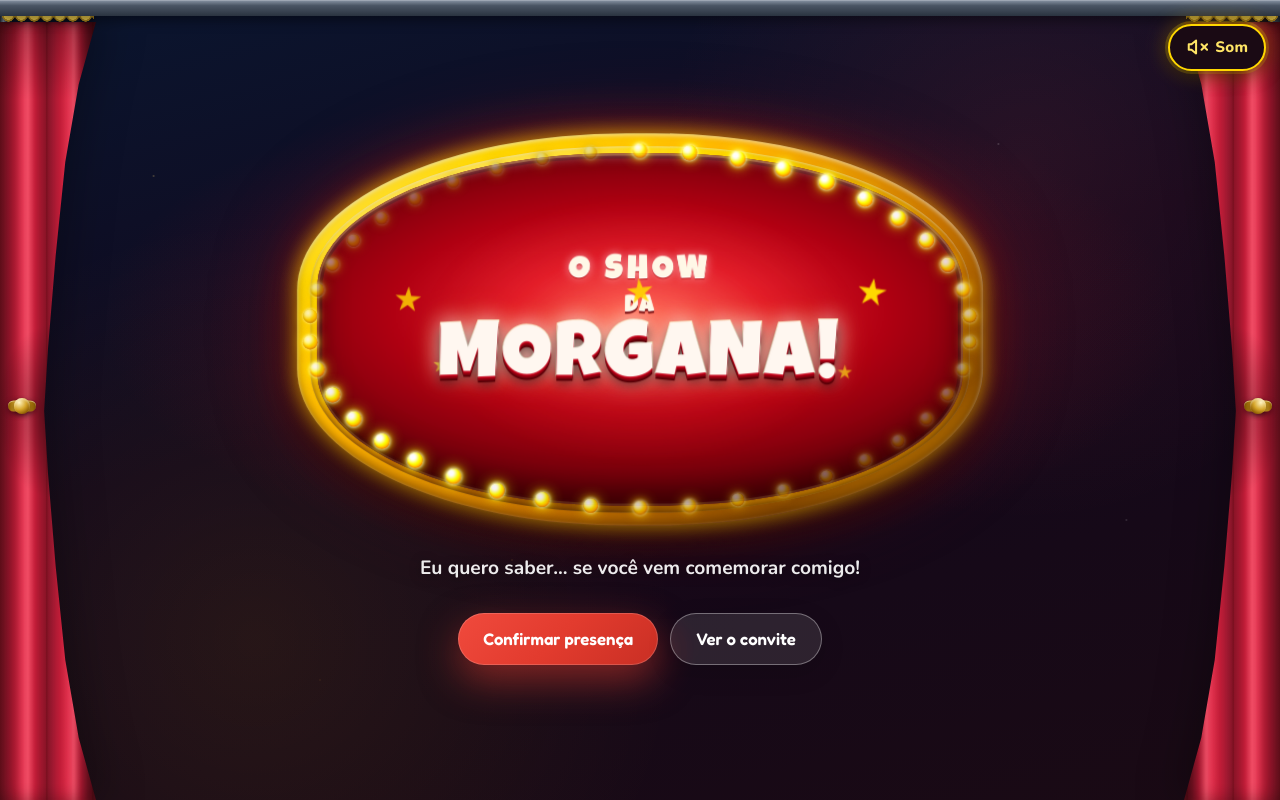
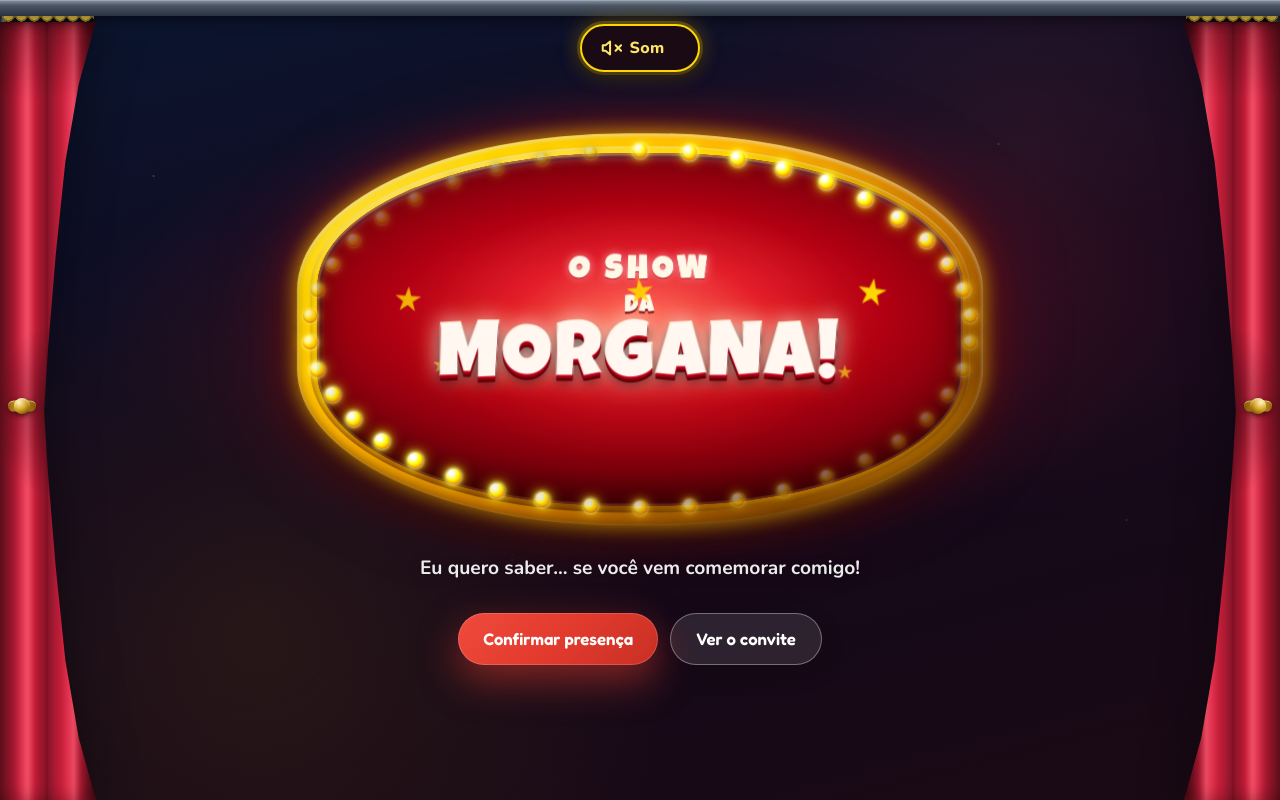
Before and after one commit to 0125mateus/show-da-morgana, a Flask app: page / in a window 1280 px wide. Run offline with Flask 3, Linux system fonts and the light colour scheme.

Commit message:
Show and enable the sound button when the curtains open.
Co-authored-by: Cursor <cursoragent@cursor.com>

```diff
--- a/components/show-sign/show-sign.css
+++ b/components/show-sign/show-sign.css
@@ -77,39 +77,74 @@
   border: 1px solid rgba(255, 255, 255, 0.35);
 }
 
-/* Botão mute / unmute — filho direto do body, acima das cortinas */
+/* Botão mute / unmute — acima das cortinas; no centro após a abertura */
 .audio-toggle {
   position: fixed;
   top: max(1.5rem, calc(env(safe-area-inset-top) + 1.25rem));
-  right: max(0.85rem, env(safe-area-inset-right));
+  left: 50%;
+  right: auto;
   z-index: 10050;
   display: inline-flex;
   align-items: center;
   gap: 0.45rem;
-  min-height: 44px;
-  padding: 0.65rem 1rem;
+  min-height: 48px;
+  min-width: 7.5rem;
+  padding: 0.7rem 1.15rem;
   border: 2px solid #ffd700;
   border-radius: 999px;
   background: #1a0a14;
   color: #ffe566;
   font-family: "Nunito", "Fredoka", sans-serif;
-  font-size: 0.95rem;
+  font-size: 1rem;
   font-weight: 800;
   line-height: 1;
   cursor: pointer;
   pointer-events: auto;
+  touch-action: manipulation;
   -webkit-tap-highlight-color: transparent;
   appearance: none;
   -webkit-appearance: none;
+  transform: translateX(-50%);
+  opacity: 0;
+  visibility: hidden;
   box-shadow:
     0 4px 18px rgba(0, 0, 0, 0.55),
     0 0 0 3px rgba(255, 215, 0, 0.25),
     0 0 22px rgba(255, 180, 0, 0.45);
-  transition: transform 0.2s ease, box-shadow 0.2s ease, background 0.2s ease;
+  transition:
+    opacity 0.35s ease,
+    visibility 0.35s ease,
+    transform 0.25s ease,
+    box-shadow 0.2s ease,
+    background 0.2s ease;
 }
 
-.audio-toggle:hover {
-  transform: translateY(-1px);
+/* Liberado quando as cortinas abrem — clicável no vão do palco */
+.audio-toggle.is-ready {
+  opacity: 1;
+  visibility: visible;
+  animation: audio-toggle-pulse 1.6s ease-in-out 2;
+}
+
+@keyframes audio-toggle-pulse {
+  0%,
+  100% {
+    box-shadow:
+      0 4px 18px rgba(0, 0, 0, 0.55),
+      0 0 0 3px rgba(255, 215, 0, 0.25),
+      0 0 22px rgba(255, 180, 0, 0.45);
+  }
+  50% {
+    box-shadow:
+      0 6px 22px rgba(0, 0, 0, 0.55),
+      0 0 0 5px rgba(255, 215, 0, 0.45),
+      0 0 32px rgba(255, 200, 0, 0.7);
+  }
+}
+
+.audio-toggle.is-ready:hover,
+.audio-toggle.is-ready:active {
+  transform: translateX(-50%) translateY(-1px);
   background: #2a1020;
   box-shadow:
     0 6px 20px rgba(0, 0, 0, 0.55),
--- a/templates/index.html
+++ b/templates/index.html
@@ -11,6 +11,7 @@
   aria-pressed="true"
   aria-label="Ativar som"
   title="Ativar som"
+  disabled
 >
   <span class="audio-toggle__icon audio-toggle__icon--muted" aria-hidden="true">
     <svg viewBox="0 0 24 24" width="22" height="22" fill="none" stroke="currentColor" stroke-width="2.2" stroke-linecap="round" stroke-linejoin="round">
@@ -90,20 +91,36 @@
       setMutedUI(true);
     }
 
-    btn.addEventListener("click", function () {
+    function toggleSom() {
       if (audio.muted || audio.paused) {
         unmute();
       } else {
         mute();
       }
+    }
+
+    btn.addEventListener("click", function (e) {
+      e.stopPropagation();
+      toggleSom();
     });
 
     audio.addEventListener("canplay", playMuted, { once: true });
     playMuted();
 
-    window.addEventListener("curtains:open", function () {
+    function liberarBotaoSom() {
+      btn.disabled = false;
+      btn.classList.add("is-ready");
       if (audio.paused) playMuted();
-    });
+    }
+
+    /* Assim que as cortinas começam a abrir, o botão fica no centro e clicável */
+    window.addEventListener("curtains:open", liberarBotaoSom);
+
+    /* Se o evento já passou (reload rápido) ou cortinas já abertas */
+    var cortina = document.getElementById("theaterCurtain");
+    if (cortina && !cortina.classList.contains("curtains-closed")) {
+      liberarBotaoSom();
+    }
   })();
 </script>
 {% endblock %}
```
